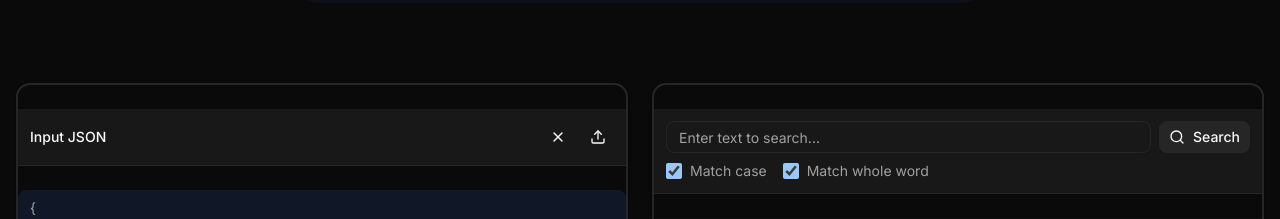
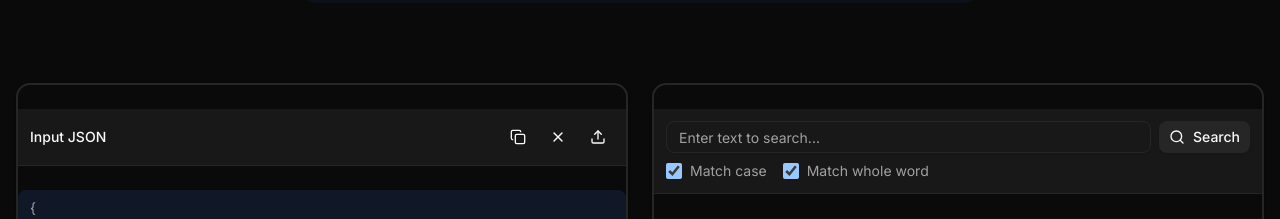
Before and after one commit to firstfu/json-tools, a Next.js app: page /en in a window 1280 px wide. Shown: the part 1062-1281 px from the top of the page. Built offline with nearby package versions, Linux system fonts and the light colour scheme.

Commit message:
feat: 加入復制 button

```diff
--- a/app/i18n/locales/en.ts
+++ b/app/i18n/locales/en.ts
@@ -30,6 +30,7 @@ export const en = {
   格式化: "Format",
   壓縮: "Minify",
   清除: "Clear",
+  複製: "Copy",
   "格式化結果將顯示在這裡...": "Formatted result will be shown here...",
   "載入中...": "Loading...",
   已複製到剪貼板: "Copied to clipboard",
--- a/app/i18n/locales/zh-TW.ts
+++ b/app/i18n/locales/zh-TW.ts
@@ -30,6 +30,7 @@ export const zhTW = {
   格式化: "格式化",
   壓縮: "壓縮",
   清除: "清除",
+  複製: "複製",
   "格式化結果將顯示在這裡...": "格式化結果將顯示在這裡...",
   "載入中...": "載入中...",
   已複製到剪貼板: "已複製到剪貼板",
@@ -80,8 +81,7 @@ export const zhTW = {
   // 頁尾資訊
   "為什麼選擇我們的 JSON 工具？": "為什麼選擇我們的 JSON 工具？",
   "關於 JSON 工具": "關於 JSON 工具",
-  "我們提供專業的 JSON 格式化、驗證和轉換工具，幫助開發者更高效地處理 JSON 數據。":
-    "我們提供專業的 JSON 格式化、驗證和轉換工具，幫助開發者更高效地處理 JSON 數據。",
+  "我們提供專業的 JSON 格式化、驗證和轉換工具，幫助開發者更高效地處理 JSON 數據。": "我們提供專業的 JSON 格式化、驗證和轉換工具，幫助開發者更高效地處理 JSON 數據。",
   以: "以",
   打造: "打造",
   功能: "功能",
--- a/components/json-editor.tsx
+++ b/components/json-editor.tsx
@@ -616,6 +616,9 @@ export function JsonEditor() {
               <div className="bg-muted/50 p-3 border-b border-border flex items-center justify-between">
                 <h2 className="text-sm font-medium">{t("輸入 JSON")}</h2>
                 <div className="flex items-center gap-2">
+                  <Button variant="ghost" size="icon" onClick={() => copyToClipboard(input)} className="h-8 w-8">
+                    <Copy className="h-4 w-4" />
+                  </Button>
                   <Button
                     variant="ghost"
                     size="icon"
@@ -714,15 +717,19 @@ export function JsonEditor() {
                         <Search className="h-3 w-3" />
                         {t("搜尋")}
                       </Button>
-                    </div>
                       {output && (
                         <>
+                          <Button variant="outline" size="sm" onClick={() => copyToClipboard(output)} className="gap-2">
+                            <Copy className="h-3 w-3" />
+                            {t("複製")}
+                          </Button>
                           <Button variant="outline" size="sm" onClick={addToHistory} className="gap-2">
                             <History className="h-3 w-3" />
                             {t("保存")}
                           </Button>
                         </>
                       )}
+                    </div>
                   </div>
                   <div className="flex gap-4">
                     <label className="flex items-center gap-2 text-sm text-muted-foreground">
```
Lines whose indentation alone changed are shown as unchanged.
